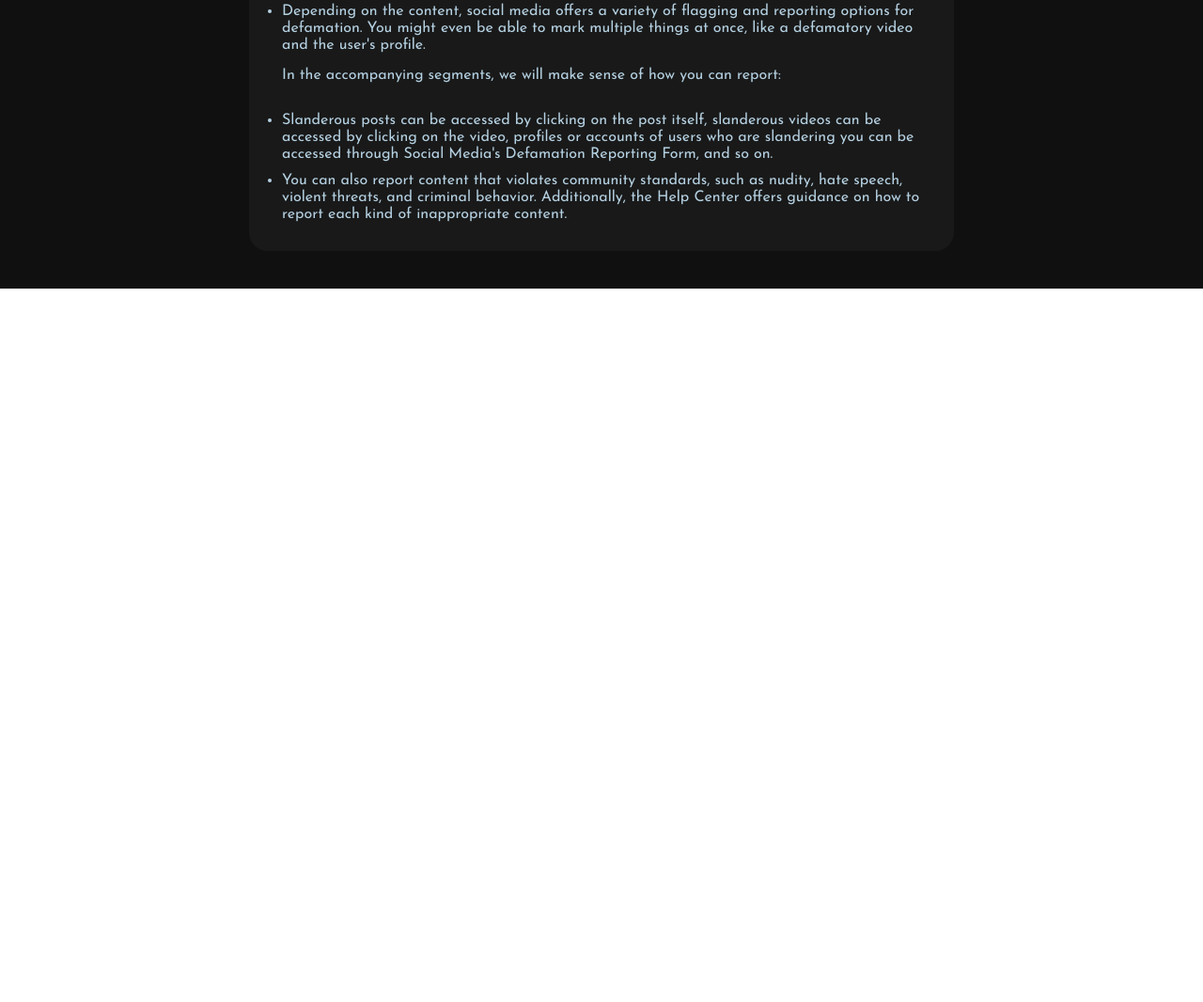
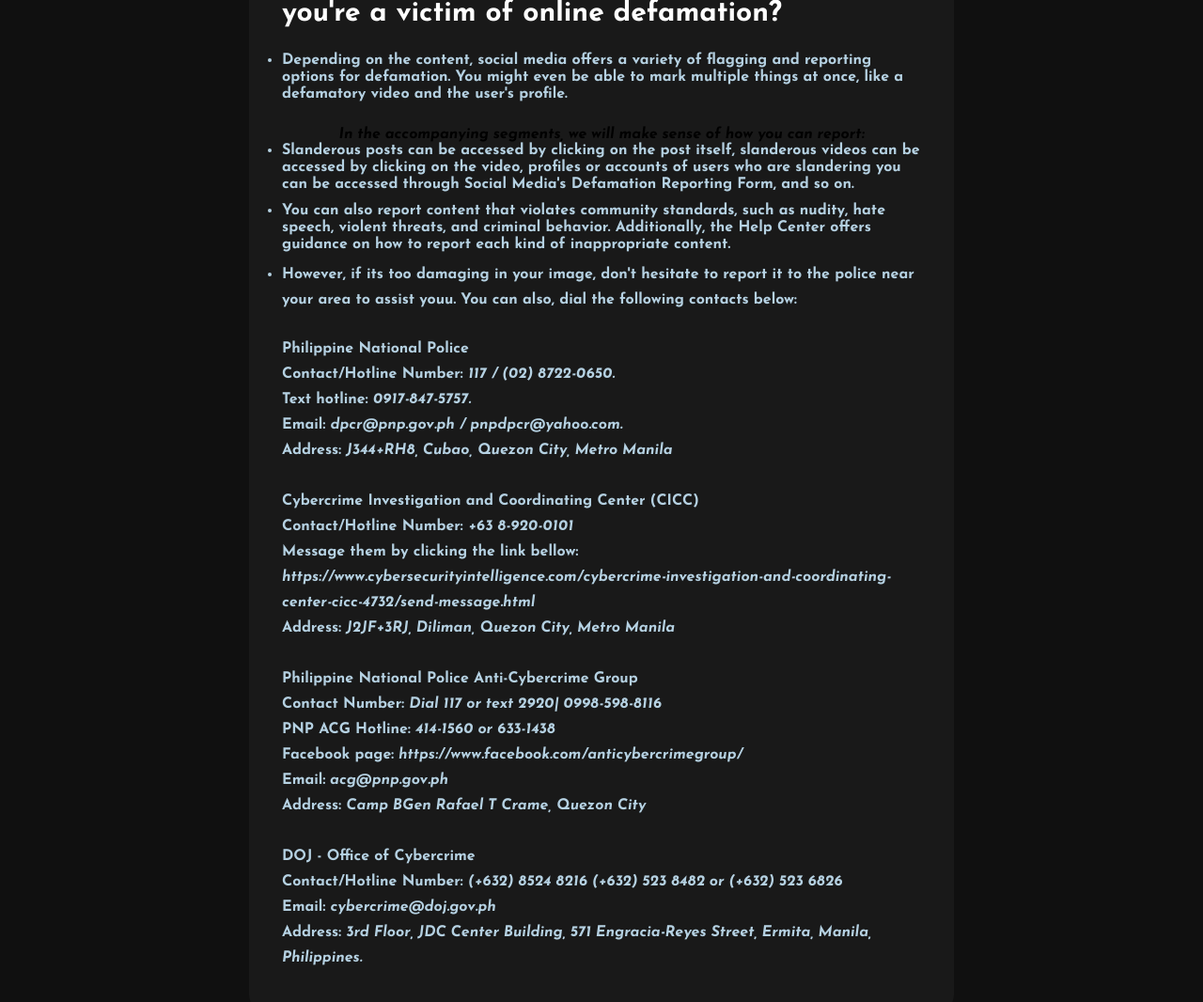
Before and after one commit to Group6of12ICT2/Conciousness-Cyberspace-Microbologging, a plain HTML site: page onlinedefamation.html in a window 1280 px wide. Shown: the part 1002-2068 px from the top of the page at 94% size. Before the commit the page ends 1309 px from the top, so only its background shows below. Drawn offline with Linux system fonts and the light colour scheme.

Commit message:
Update onlinedefamation.html

```diff
--- a/onlinedefamation.html
+++ b/onlinedefamation.html
@@ -32,14 +32,14 @@
                 <h5>What are the types of online defamation? Are you a victim of it?</h5>
                 <ul>
 
-                    <p>There are two types of online defamation: Libel and Slander.
+			<b><p>There are two types of online defamation: <em>Libel and Slander</em><b>.
                     <li>Slander: Slander is the verbal dissemination of defamatory statements. For instance, in the event that an individual offers misleading expressions about you in a discourse, it will be de-fame. A podcast or video is another option for this.</li>
                     	<li> Libel: Libel is the spreading of defamation through written statements. Libel, for instance, refers to the publication of a defamatory article about you.</li></p></ul>
 
                      <h5>How would you avoid online defamation?</h5><ul>
 
-                    <p>There are a few easy ways to avoid defamation:</p>
-                    	<p><li>Before you post something, make sure that your claim has evidences that come from reliable sources.</li>
+                   <<b> <p>The following are the few easy ways to avoid defamation:<b><br>
+                    	<li>Before you post something, make sure that your claim has evidences that come from reliable sources.</li>
                      <li> You may also not be aware of the entire story at times. Be diligent to find if that is the truth.</li>
                     	<li>  Always state your opinion as an opinion, not a fact, when expressing it.</li>
                     	<li>Consider the kinds of people whose reputations are most important to them. For instance, celebrities, politicians, and high-profile businesspeople, among others, are more likely to aggressively protect their reputations and sue those who attempt to harm it. Consider cautiously what you need to say regarding high-profile individuals before you say it.</li>
@@ -47,14 +47,33 @@
 
                <h5>What do you do and who do you contact if you're a victim of online defamation?</h5>
                <p> <ul><li>Depending on the content, social media offers a variety of flagging and reporting options for defamation. You might even be able to mark multiple things at once, like a defamatory video and the user's profile. </li>
-             <p>In the accompanying segments, we will make sense of how you can report: </p>
+            <br> <em>In the accompanying segments, we will make sense of how you can report:</em><br>
                 <li>Slanderous posts can be accessed by clicking on the post itself, slanderous videos can be accessed by clicking on the video, profiles or accounts of users who are slandering you can be accessed through Social Media's Defamation Reporting Form, and so on.</li>
                 <li>You can also report content that violates community standards, such as nudity, hate speech, violent threats, and criminal behavior. Additionally, the Help Center offers guidance on how to report each kind of inappropriate content.</li>
+                                   </ul>
+			 <ul><li><p> However, if its too damaging in your image, don't hesitate to report it to the police near your area to assist youu. You can also, dial the following contacts below: </p></li></ul>
+				         <p><b> Philippine National Police</b><br>
+Contact/Hotline Number: <em>117 / (02) 8722-0650.</em><br>
+Text hotline: <em>0917-847-5757.</em><br>
+Email: <em>dpcr@pnp.gov.ph / pnpdpcr@yahoo.com.</em><br>
+Address: <em>J344+RH8, Cubao, Quezon City, Metro Manila</em><br><br>
 
+<b>Cybercrime Investigation and Coordinating Center (CICC)</b><br>
+Contact/Hotline Number: <em>+63 8-920-0101</em><br>
+Message them by clicking the link bellow:<em>  https://www.cybersecurityintelligence.com/cybercrime-investigation-and-coordinating-center-cicc-4732/send-message.html</em><br>
+Address: <em>J2JF+3RJ, Diliman, Quezon City, Metro Manila</em><br><br>
 
+<b>Philippine National Police Anti-Cybercrime Group </b><br>
+Contact Number: <em> Dial 117 or text 2920| 0998-598-8116 </em><br>
+PNP ACG Hotline: <em>414-1560 or 633-1438</em><br>
+Facebook page:<em> https://www.facebook.com/anticybercrimegroup/</em><br>
+Email:<em> acg@pnp.gov.ph</em><br>
+Address: <em>Camp BGen Rafael T Crame, Quezon City</em><br><br>
 
-
-                    </ul>
+<b>DOJ - Office of Cybercrime<br></b>
+Contact/Hotline Number: <em>(+632) 8524 8216 (+632) 523 8482 or (+632) 523 6826 </em> <br>
+Email: <em>cybercrime@doj.gov.ph</em><br>
+Address: <em>3rd Floor, JDC Center Building, 571 Engracia-Reyes Street, Ermita, Manila, Philippines.</p></em>
 
 
 				</div>
```
